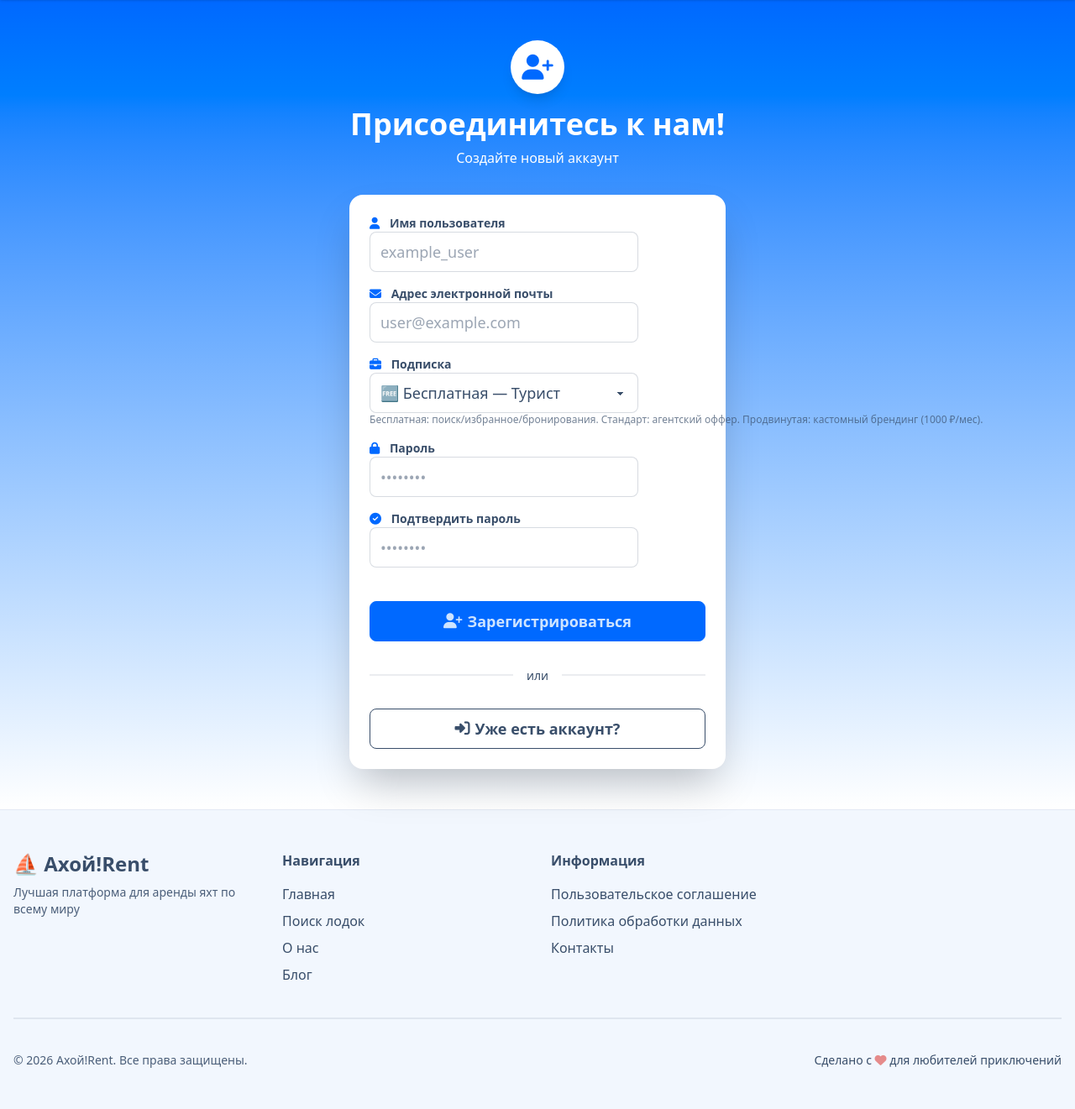
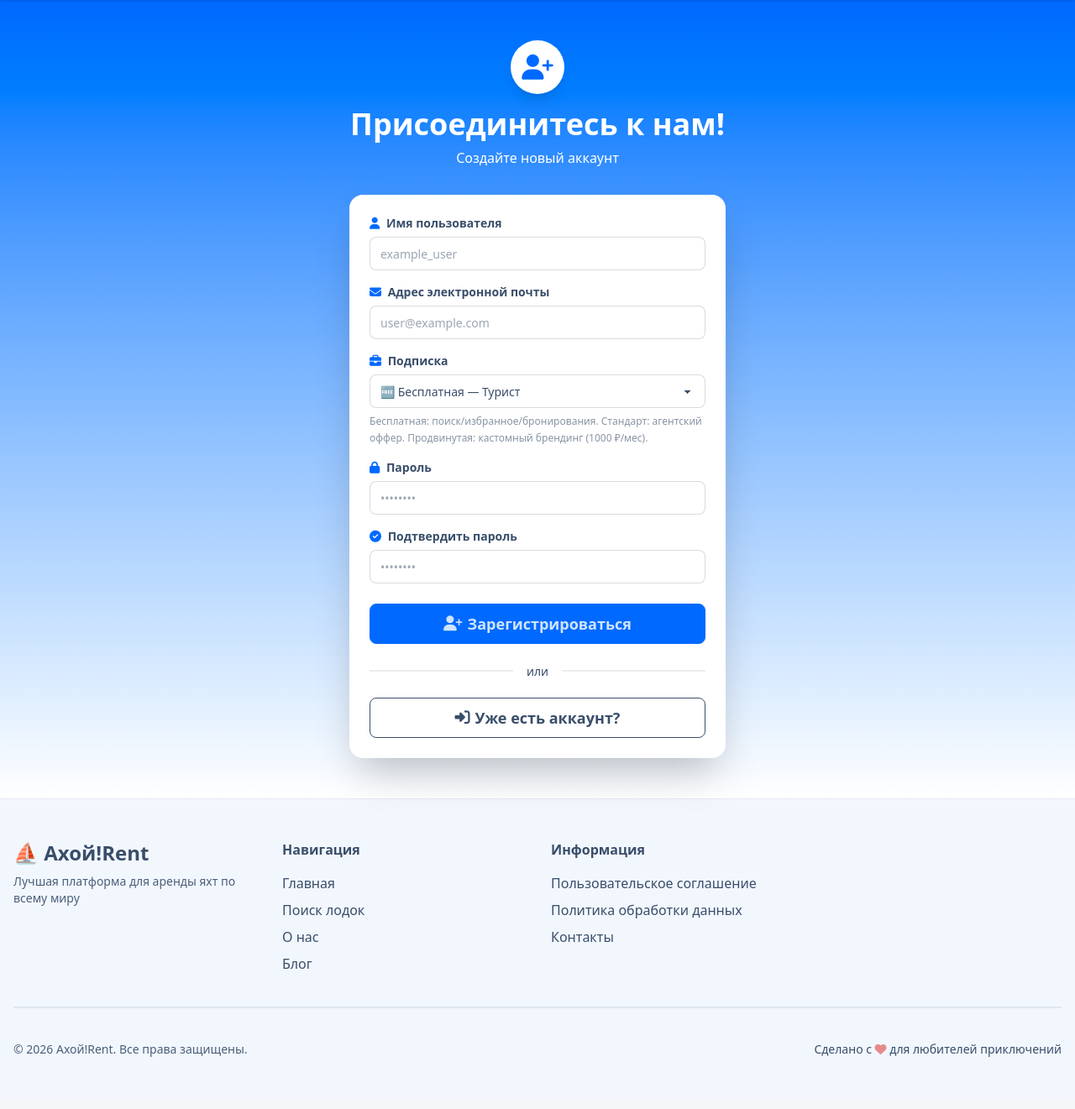
Before and after one commit to DmitriyKurilenko/rent_django, a Django app: page /ru/accounts/register/ in a window 1280 px wide. Shown: the part 65-1386 px from the top of the page at 84% size. After the commit the page ends 1324 px from the top, so only its background shows below. Run offline with Django 5.2, Linux system fonts and the light colour scheme; parts of the project's set-up code (start-up, migrations or seed data) failed here and were passed over.

Commit message:
0.11.1-dev: rewrite auth forms for DaisyUI 5 compatibility
- Login and register forms had broken layout: wrong spacing, text
  overflow, misaligned fields due to legacy DaisyUI v4 classes
  (form-control, label-text, label-text-alt, focus:input-primary)
- Discovery: .fieldset/.fieldset-legend CSS not generated by DaisyUI 5
  plugin under Tailwind v4; .label class is hint-only (nowrap, dim)
- Replaced with working approach: plain div wrappers, Tailwind utility
  labels (text-sm font-semibold), input/select w-full, flex+gap form
  layout, flat alert component
- Documented as KI-011 in KNOWN_ISSUES

```diff
--- a/templates/accounts/register.html
+++ b/templates/accounts/register.html
@@ -18,139 +18,115 @@
 
         <!-- Register Card -->
         <div class="card bg-base-100 shadow-2xl">
-            <div class="card-body gap-4">
-                <form method="post" class="space-y-4">
+            <div class="card-body">
+                <form method="post" class="flex flex-col gap-4">
                     {% csrf_token %}
 
                     {% if form.non_field_errors %}
-                    <div class="alert alert-error shadow-lg">
-                        <div>
+                    <div role="alert" class="alert alert-error">
                         <i class="fas fa-exclamation-circle"></i>
-                            <div>
+                        <span>
                             {% for error in form.non_field_errors %}
-                                <span>{{ error }}</span>
+                            {{ error }}
                             {% endfor %}
-                            </div>
-                        </div>
+                        </span>
                     </div>
                     {% endif %}
 
                     <!-- Username -->
-                    <div class="form-control">
-                        <label class="label">
-                            <span class="label-text font-semibold">
-                                <i class="fas fa-user text-primary mr-2"></i>
+                    <div>
+                        <div class="text-sm font-semibold mb-1.5">
+                            <i class="fas fa-user text-primary mr-1"></i>
                             {% trans "Имя пользователя" %}
-                            </span>
-                        </label>
+                        </div>
                         <input
                             type="text"
                             name="username"
                             placeholder="example_user"
-                            class="input input-lg focus:input-primary"
+                            class="input w-full"
                             required
                         />
                         {% if form.username.errors %}
-                        <label class="label">
-                            <span class="label-text-alt text-error">{{ form.username.errors.0 }}</span>
-                        </label>
+                        <p class="text-xs text-error mt-1">{{ form.username.errors.0 }}</p>
                         {% endif %}
                     </div>
 
                     <!-- Email -->
-                    <div class="form-control">
-                        <label class="label">
-                            <span class="label-text font-semibold">
-                                <i class="fas fa-envelope text-primary mr-2"></i>
+                    <div>
+                        <div class="text-sm font-semibold mb-1.5">
+                            <i class="fas fa-envelope text-primary mr-1"></i>
                             {% trans "Email" %}
-                            </span>
-                        </label>
+                        </div>
                         <input
                             type="email"
                             name="email"
                             placeholder="user@example.com"
-                            class="input input-lg focus:input-primary"
+                            class="input w-full"
                             required
                         />
                         {% if form.email.errors %}
-                        <label class="label">
-                            <span class="label-text-alt text-error">{{ form.email.errors.0 }}</span>
-                        </label>
+                        <p class="text-xs text-error mt-1">{{ form.email.errors.0 }}</p>
                         {% endif %}
                     </div>
 
                     <!-- Subscription Selection -->
-                    <div class="form-control">
-                        <label class="label">
-                            <span class="label-text font-semibold">
-                                <i class="fas fa-briefcase text-primary mr-2"></i>
+                    <div>
+                        <div class="text-sm font-semibold mb-1.5">
+                            <i class="fas fa-briefcase text-primary mr-1"></i>
                             {% trans "Подписка" %}
-                            </span>
-                        </label>
+                        </div>
                         {% with selected_plan=form.subscription_plan.value %}
-                        <select name="subscription_plan" class="select select-lg focus:select-primary" required>
+                        <select name="subscription_plan" class="select w-full" required>
                             <option value="" {% if not selected_plan %}selected{% endif %}>{% trans "Выберите подписку" %}</option>
                             <option value="free" {% if selected_plan == 'free' %}selected{% endif %}>🆓 {% trans "Бесплатная" %} — {% trans "Турист" %}</option>
-                            <option value="standard" {% if selected_plan == 'standard' %}selected{% endif %}>⚓ {% trans "Стандарт" %} — {% trans "Капитан/агент" %} (500 ₽/мес)</option>
-                            <option value="advanced" {% if selected_plan == 'advanced' %}selected{% endif %}>🚀 {% trans "Продвинутая" %} — {% trans "Капитан + кастомный брендинг" %} (1000 ₽/мес)</option>
+                            <option value="standard" {% if selected_plan == 'standard' %}selected{% endif %}>⚓ {% trans "Стандарт" %} — {% trans "Капитан/агент" %} (500 ₽/{% trans "мес" %})</option>
+                            <option value="advanced" {% if selected_plan == 'advanced' %}selected{% endif %}>🚀 {% trans "Продвинутая" %} — {% trans "Капитан + кастомный брендинг" %} (1000 ₽/{% trans "мес" %})</option>
                         </select>
                         {% endwith %}
                         {% if form.subscription_plan.errors %}
-                        <label class="label">
-                            <span class="label-text-alt text-error">{{ form.subscription_plan.errors.0 }}</span>
-                        </label>
+                        <p class="text-xs text-error mt-1">{{ form.subscription_plan.errors.0 }}</p>
                         {% endif %}
-                        <label class="label">
-                            <span class="label-text-alt opacity-70">{% trans "Бесплатная: поиск/избранное/бронирования. Стандарт: агентский оффер. Продвинутая: кастомный брендинг (1000 ₽/мес)." %}</span>
-                        </label>
+                        <p class="text-xs opacity-60 mt-1.5 leading-relaxed">{% trans "Бесплатная: поиск/избранное/бронирования. Стандарт: агентский оффер. Продвинутая: кастомный брендинг (1000 ₽/мес)." %}</p>
                     </div>
 
                     <!-- Password -->
-                    <div class="form-control">
-                        <label class="label">
-                            <span class="label-text font-semibold">
-                                <i class="fas fa-lock text-primary mr-2"></i>
+                    <div>
+                        <div class="text-sm font-semibold mb-1.5">
+                            <i class="fas fa-lock text-primary mr-1"></i>
                             {% trans "Пароль" %}
-                            </span>
-                        </label>
+                        </div>
                         <input
                             type="password"
                             name="password1"
                             placeholder="••••••••"
-                            class="input input-lg focus:input-primary"
+                            class="input w-full"
                             required
                         />
                         {% if form.password1.errors %}
-                        <label class="label">
-                            <span class="label-text-alt text-error">{{ form.password1.errors.0 }}</span>
-                        </label>
+                        <p class="text-xs text-error mt-1">{{ form.password1.errors.0 }}</p>
                         {% endif %}
                     </div>
 
                     <!-- Confirm Password -->
-                    <div class="form-control">
-                        <label class="label">
-                            <span class="label-text font-semibold">
-                                <i class="fas fa-check-circle text-primary mr-2"></i>
+                    <div>
+                        <div class="text-sm font-semibold mb-1.5">
+                            <i class="fas fa-check-circle text-primary mr-1"></i>
                             {% trans "Подтвердить пароль" %}
-                            </span>
-                        </label>
+                        </div>
                         <input
                             type="password"
                             name="password2"
                             placeholder="••••••••"
-                            class="input input-lg focus:input-primary"
+                            class="input w-full"
                             required
                         />
                         {% if form.password2.errors %}
-                        <label class="label">
-                            <span class="label-text-alt text-error">{{ form.password2.errors.0 }}</span>
-                        </label>
+                        <p class="text-xs text-error mt-1">{{ form.password2.errors.0 }}</p>
                         {% endif %}
                     </div>
 
                     <!-- Submit Button -->
-                    <button type="submit" class="btn btn-primary btn-lg w-full mt-6">
+                    <button type="submit" class="btn btn-primary btn-lg w-full mt-2">
                         <i class="fas fa-user-plus"></i>
                         {% trans "Зарегистрироваться" %}
                     </button>
```
Also changed, not shown: docs/DEV_LOG.md (+17 -0 lines), docs/KNOWN_ISSUES.md (+10 -1 lines), docs/RELEASE_NOTES.md (+3 -0 lines), docs/TASK_STATE.md (+7 -0 lines), templates/accounts/login.html (+25 -35 lines), CHANGELOG.md, Screenshot 2026-04-12 at 10.23.01.png (added), 1 other file. Lines whose indentation alone changed are shown as unchanged.
